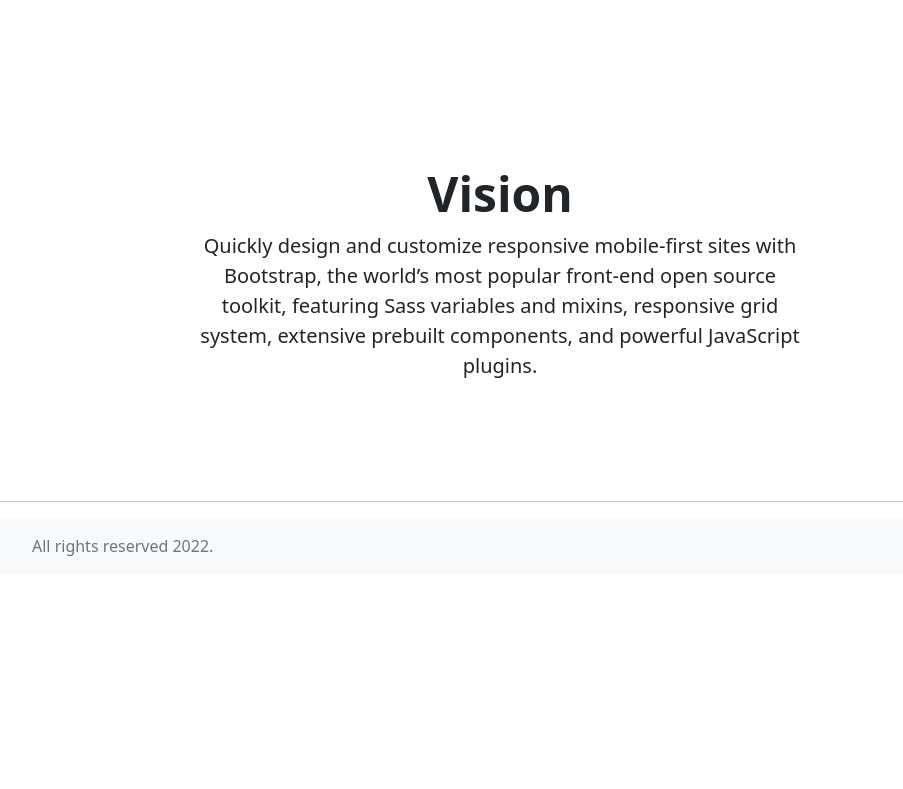
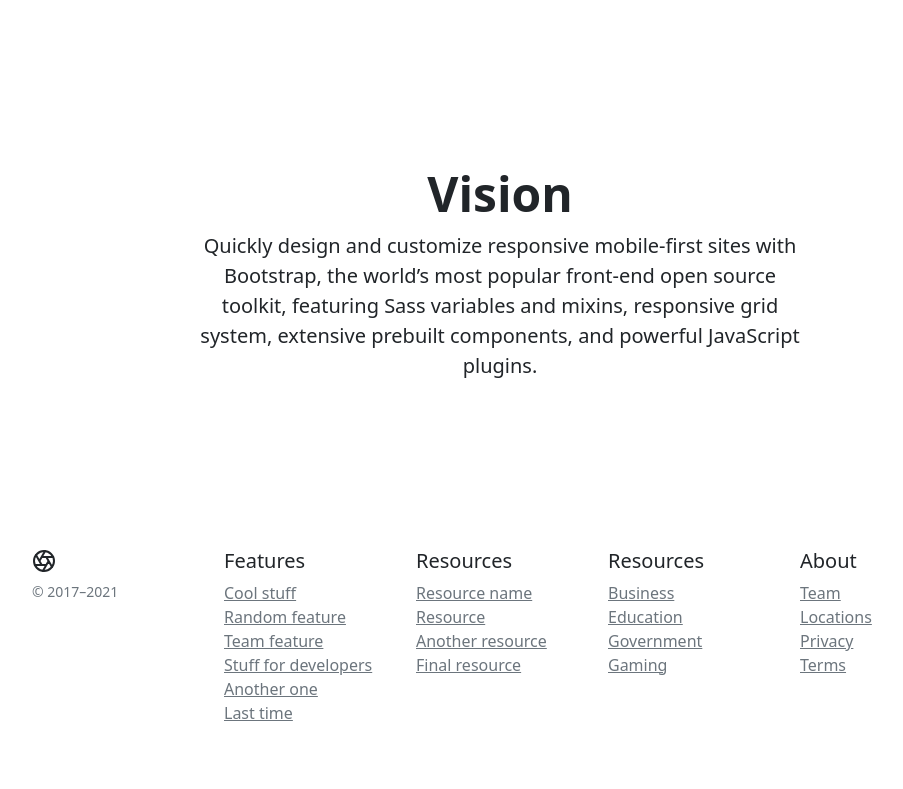
Before and after one commit to Neilvin-Enteria/We-Donate---Frontend, a plain HTML site: page landing-page.html in a window 1280 px wide. Shown: the part 1992-2781 px from the top of the page, without its empty margins (140-1043 px from the left). Before the commit the page ends 2566 px from the top, so only its background shows below. Drawn offline with nearby package versions, Linux system fonts and the light colour scheme.

Commit message:
Added Footer on the Landing Page

```diff
--- a/landing-page.html
+++ b/landing-page.html
@@ -15,7 +15,6 @@
     .container {
         max-width: 960px;
     }
-
     /*
  * Custom translucent site header
  */
@@ -25,15 +24,16 @@
         -webkit-backdrop-filter: saturate(180%) blur(20px);
         backdrop-filter: saturate(180%) blur(20px);
     }
+
     .site-header a {
         color: #8e8e8e;
         transition: color .15s ease-in-out;
     }
+
     .site-header a:hover {
         color: #fff;
         text-decoration: none;
     }
-
     /*
  * Dummy devices (replace them with your own or something else entirely!)
  */
@@ -67,39 +67,39 @@
         left: 5%;
         background-color: #e5e5e5;
     }
-
-
     /*
  * Extra utilities
  */
 
-.flex-equal > * {
+    .flex-equal>* {
         flex: 1;
     }
+
     @media (min-width: 768px) {
-  .flex-md-equal > * {
+        .flex-md-equal>* {
             flex: 1;
         }
     }
-
-
     /* CUSTOMIZE THE CAROUSEL
 -------------------------------------------------- */
     /* Carousel base class */
+
     .carousel {
         margin-bottom: 1rem;
     }
     /* Since positioning the image, we need to help out the caption */
+
     .carousel-caption {
         bottom: 3rem;
         z-index: 10;
     }
+    /* Declare heights because of positioning of img element */
 
-/* Declare heights because of positioning of img element */
     .carousel-item {
         height: 32rem;
     }
-.carousel-item > img {
+
+    .carousel-item>img {
         position: absolute;
         top: 0;
         left: 0;
@@ -116,9 +116,12 @@
     }
 
     @media (min-width: 992px) {
-  .rounded-lg-3 { border-radius: .3rem; }
+        .rounded-lg-3 {
+            border-radius: .3rem;
+        }
     }
 </style>
+
 <body>
     <div class="container">
         <header class="d-flex flex-wrap align-items-center justify-content-center justify-content-md-between py-3 mb-4 border-bottom">
@@ -214,23 +217,70 @@
     <div class="px-4 py-5 my-5 text-center">
         <h1 class="display-5 fw-bold">Mission</h1>
         <div class="col-lg-6 mx-auto">
-          <p class="lead mb-4">Quickly design and customize responsive mobile-first sites with Bootstrap, the world’s most popular front-end open source toolkit, featuring Sass variables and mixins, responsive grid system, extensive prebuilt components, and powerful JavaScript plugins.</p>
+            <p class="lead mb-4">Quickly design and customize responsive mobile-first sites with Bootstrap, the world’s most popular front-end open source toolkit, featuring Sass variables and mixins, responsive grid system, extensive prebuilt components, and powerful JavaScript
+                plugins.
+            </p>
         </div>
     </div>
 
     <div class="px-4 py-5 my-5 text-center">
         <h1 class="display-5 fw-bold">Vision</h1>
         <div class="col-lg-6 mx-auto">
-          <p class="lead mb-4">Quickly design and customize responsive mobile-first sites with Bootstrap, the world’s most popular front-end open source toolkit, featuring Sass variables and mixins, responsive grid system, extensive prebuilt components, and powerful JavaScript plugins.</p>
+            <p class="lead mb-4">Quickly design and customize responsive mobile-first sites with Bootstrap, the world’s most popular front-end open source toolkit, featuring Sass variables and mixins, responsive grid system, extensive prebuilt components, and powerful JavaScript
+                plugins.
+            </p>
         </div>
     </div>
-            <hr>
 
-            <footer class="footer mt-auto py-3 bg-light">
-              <div class="container">
-                <span class="text-muted">All rights reserved 2022.</span>
+
+
+    <footer class="container py-5">
+        <div class="row">
+            <div class="col-12 col-md">
+                <svg xmlns="http://www.w3.org/2000/svg" width="24" height="24" fill="none" stroke="currentColor" stroke-linecap="round" stroke-linejoin="round" stroke-width="2" class="d-block mb-2" role="img" viewBox="0 0 24 24"><title>Product</title><circle cx="12" cy="12" r="10"/><path d="M14.31 8l5.74 9.94M9.69 8h11.48M7.38 12l5.74-9.94M9.69 16L3.95 6.06M14.31 16H2.83m13.79-4l-5.74 9.94"/></svg>
+                <small class="d-block mb-3 text-muted">&copy; 2017–2021</small>
+            </div>
+            <div class="col-6 col-md">
+                <h5>Features</h5>
+                <ul class="list-unstyled text-small">
+                    <li><a class="link-secondary" href="#">Cool stuff</a></li>
+                    <li><a class="link-secondary" href="#">Random feature</a></li>
+                    <li><a class="link-secondary" href="#">Team feature</a></li>
+                    <li><a class="link-secondary" href="#">Stuff for developers</a></li>
+                    <li><a class="link-secondary" href="#">Another one</a></li>
+                    <li><a class="link-secondary" href="#">Last time</a></li>
+                </ul>
+            </div>
+            <div class="col-6 col-md">
+                <h5>Resources</h5>
+                <ul class="list-unstyled text-small">
+                    <li><a class="link-secondary" href="#">Resource name</a></li>
+                    <li><a class="link-secondary" href="#">Resource</a></li>
+                    <li><a class="link-secondary" href="#">Another resource</a></li>
+                    <li><a class="link-secondary" href="#">Final resource</a></li>
+                </ul>
+            </div>
+            <div class="col-6 col-md">
+                <h5>Resources</h5>
+                <ul class="list-unstyled text-small">
+                    <li><a class="link-secondary" href="#">Business</a></li>
+                    <li><a class="link-secondary" href="#">Education</a></li>
+                    <li><a class="link-secondary" href="#">Government</a></li>
+                    <li><a class="link-secondary" href="#">Gaming</a></li>
+                </ul>
+            </div>
+            <div class="col-6 col-md">
+                <h5>About</h5>
+                <ul class="list-unstyled text-small">
+                    <li><a class="link-secondary" href="#">Team</a></li>
+                    <li><a class="link-secondary" href="#">Locations</a></li>
+                    <li><a class="link-secondary" href="#">Privacy</a></li>
+                    <li><a class="link-secondary" href="#">Terms</a></li>
+                </ul>
+            </div>
         </div>
     </footer>
+
 </body>
 
 </html>
```
Lines whose indentation alone changed are shown as unchanged.
